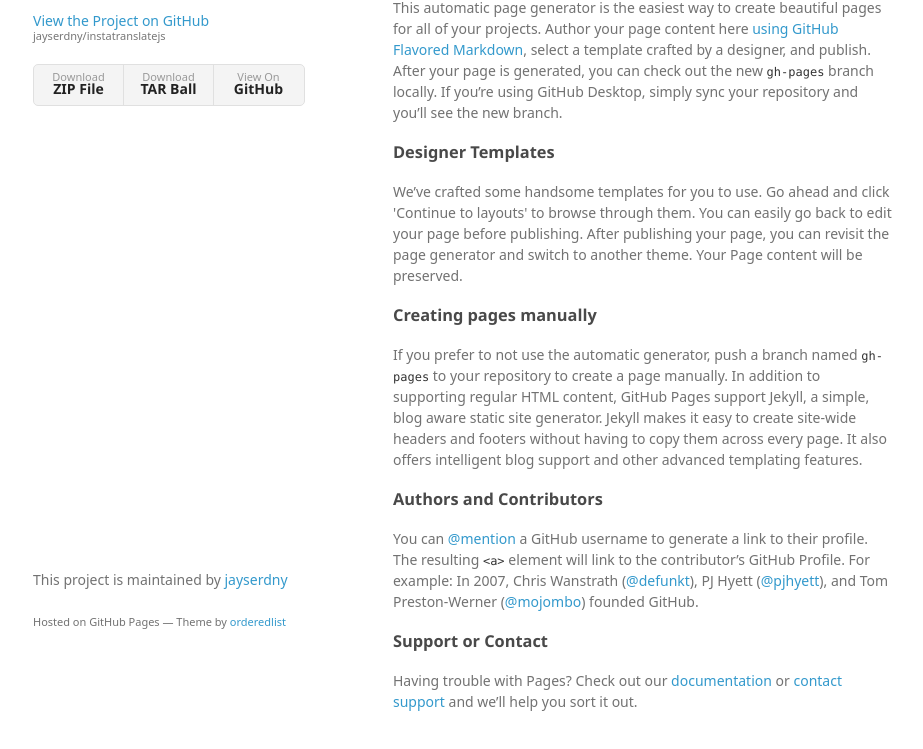
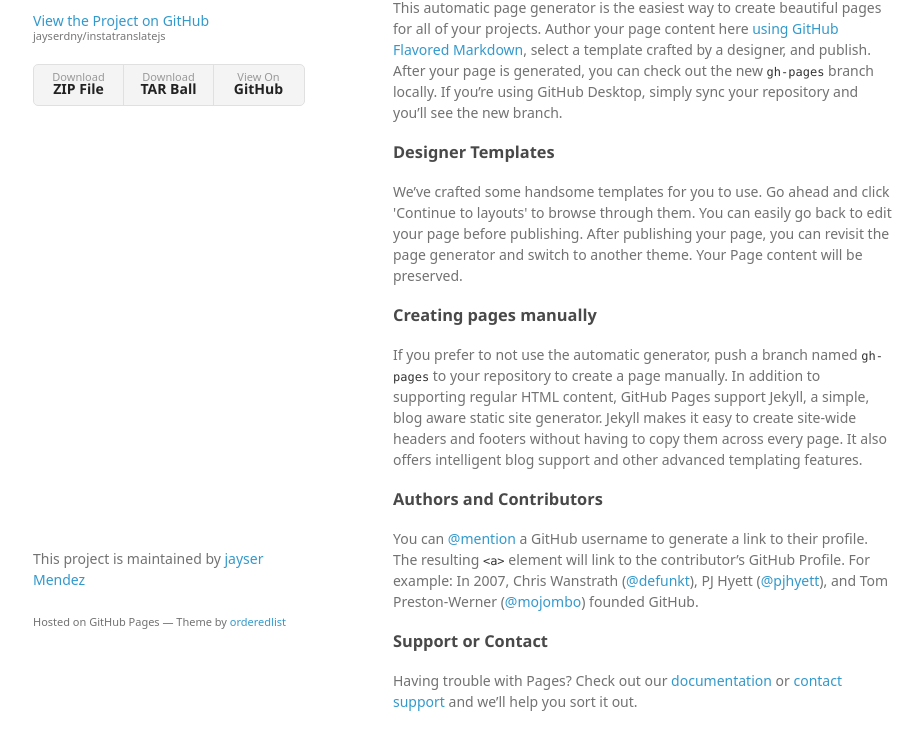
Before and after one commit to jayserdny/instatranslatejs, a plain HTML site: page index.html in a window 1280 px wide. Shown: the part 99-848 px from the top of the page, without its empty margins (177-1100 px from the left). Drawn offline with Linux system fonts and the light colour scheme; a web font is replaced by a local one.

Commit message:
Update index.html

```diff
--- a/index.html
+++ b/index.html
@@ -54,7 +54,7 @@
 <p>Having trouble with Pages? Check out our <a href="https://help.github.com/pages">documentation</a> or <a href="https://github.com/contact">contact support</a> and we’ll help you sort it out.</p>
       </section>
       <footer>
-        <p>This project is maintained by <a href="https://github.com/jayserdny">jayserdny</a></p>
+        <p>This project is maintained by <a href="https://github.com/jayserdny">jayser Mendez</a></p>
         <p><small>Hosted on GitHub Pages &mdash; Theme by <a href="https://github.com/orderedlist">orderedlist</a></small></p>
       </footer>
     </div>
```
